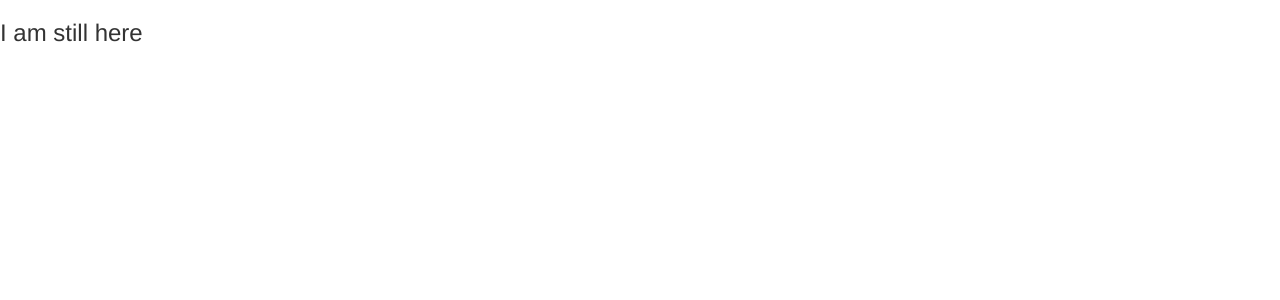
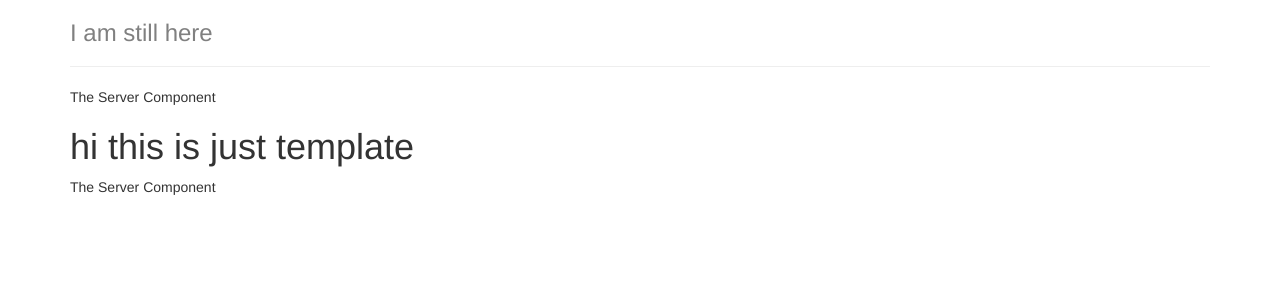
Before and after one commit to Pro-WebTech/angry-angular, an Angular app: page / in a window 1280 px wide. Shown: the top 300 px of the page. Built offline with nearby package versions, Linux system fonts and the light colour scheme.

Commit message:
component, and styling

```diff
--- a/src/app/app.component.css
+++ b/src/app/app.component.css
@@ -0,0 +1,3 @@
+h3 {
+    color: red;
+}
--- a/src/app/app.component.html
+++ b/src/app/app.component.html
@@ -1 +1,9 @@
-<h3>I am still here</h3>
+<div class="container">
+    <div class="row">
+        <div class="col-xs-12">
+            <h3>I am still here</h3>
+            <hr>
+            <app-servers></app-servers>
+        </div>
+    </div>
+</div>
--- a/src/app/app.component.ts
+++ b/src/app/app.component.ts
@@ -3,7 +3,12 @@ import { Component } from '@angular/core';
 @Component({
   selector: 'app-root',
   templateUrl: './app.component.html',
-  styleUrls: ['./app.component.css']
+  // styleUrls: ['./app.component.css']
+  styles: [`
+    h3 {
+      color: grey
+    }
+  `]
 })
 export class AppComponent {
 }
--- a/src/app/app.module.ts
+++ b/src/app/app.module.ts
@@ -4,11 +4,15 @@ import {FormsModule} from '@angular/forms'
 import { AppRoutingModule } from './app-routing.module';
 import { AppComponent } from './app.component';
 import { ServerComponent } from './server/server.component';
+import { ServersComponent } from './servers/servers.component';
+import { WarningAlertComponent } from './warning-alert/warning-alert.component';
 
 @NgModule({
   declarations: [
     AppComponent,
-    ServerComponent
+    ServerComponent,
+    ServersComponent,
+    WarningAlertComponent
   ],
   imports: [
     BrowserModule,
--- /dev/null
+++ b/src/app/servers/servers.component.html
@@ -0,0 +1,2 @@
+<p>servers works!</p>
+<app-server></app-server>
--- /dev/null
+++ b/src/app/servers/servers.component.ts
@@ -0,0 +1,13 @@
+import { Component } from '@angular/core';
+
+@Component({
+  selector: 'app-servers',
+  template: `
+  <app-server></app-server>
+  <h1>hi this is just template</h1>
+  <app-server></app-server>`,
+  styleUrls: ['./servers.component.css']
+})
+export class ServersComponent {
+
+}
--- /dev/null
+++ b/src/app/warning-alert/warning-alert.component.html
@@ -0,0 +1 @@
+<p>warning-alert works!</p>
```
Also changed, not shown: src/app/warning-alert/warning-alert.component.ts (added, +10 -0 lines), src/app/servers/servers.component.css (added), src/app/warning-alert/warning-alert.component.css (added), 1 other file (tests, documents, lock files or other folders).
